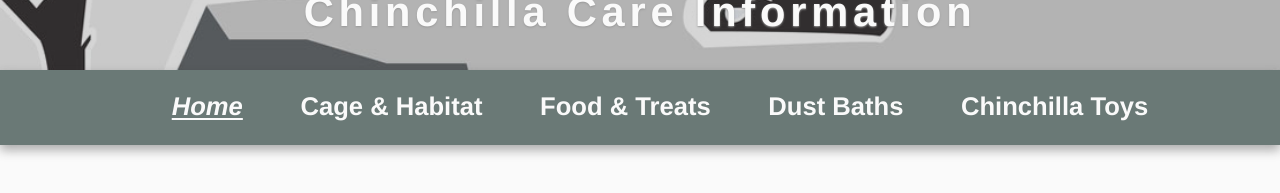
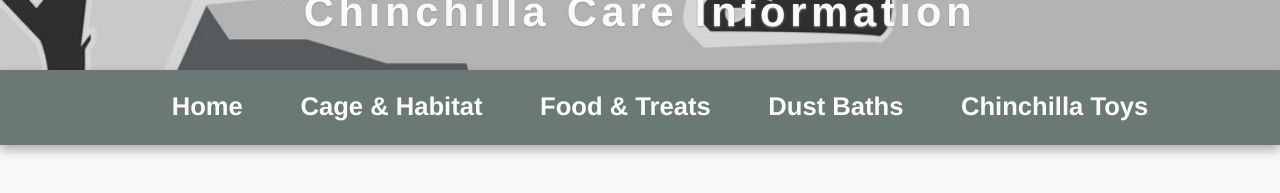
Before and after one commit to cweave/chinquiry-vue, a Vue app: page / in a window 1280 px wide. Shown: the part 210-403 px from the top of the page. Built offline with nearby package versions, Linux system fonts and the light colour scheme; a web font is replaced by a local one.

Commit message:
fixed styles and buld files

```diff
--- a/src/assets/_default.scss
+++ b/src/assets/_default.scss
@@ -32,6 +32,7 @@ a {
 	text-decoration: none;
 	position: relative;
 
+	@media screen and (max-width: 824px) {
 		&:hover,
 		&:focus,
 		&:active,
@@ -40,8 +41,9 @@ a {
 			font-style: italic;
 			text-decoration: underline;
 		}
+	}
 
-	@media screen and (min-width: 824px) {
+	@media screen and (min-width: 825px) {
 		&:before {
 			content: "";
 			position: absolute;
--- a/src/assets/styles.css
+++ b/src/assets/styles.css
@@ -59,11 +59,13 @@ a {
   text-decoration: none;
   position: relative;
 }
-a:hover, a:focus, a:active, a.router-link-exact-active, a.router-link-active {
-  font-style: italic;
-  text-decoration: underline;
+@media screen and (max-width: 824px) {
+  a:hover, a:focus, a:active, a.router-link-exact-active, a.router-link-active {
+    font-style: italic;
+    text-decoration: underline;
+  }
 }
-@media screen and (min-width: 824px) {
+@media screen and (min-width: 825px) {
   a:before {
     content: "";
     position: absolute;
```
Also changed, not shown: 4 other files (tests, documents, lock files or other folders). Lines whose indentation alone changed are shown as unchanged.
